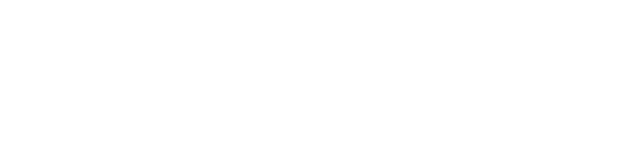
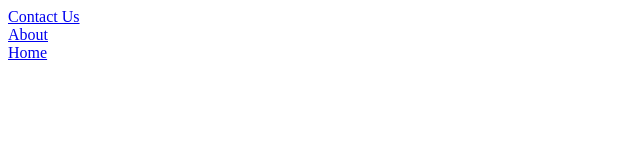
Before and after one commit to ZietMy/figmaa, a plain HTML site: page index.html in a window 1280 px wide. Shown: the whole page, without its empty margins (0-640 px from the left). Drawn offline with Linux system fonts and the light colour scheme.

Commit message:
Edit file index.html

```diff
--- a/index.html
+++ b/index.html
@@ -6,8 +6,16 @@
     <title>Document</title>
 </head>
 <body>
-    <div id="header">
-
+    <div id="menubar" class="menu">
+        <div id="menu-logo"></div>
+        <div id="menu-contact" class="menu-items">
+            <a href="!#">Contact Us</a>
+        </div>
+        <div id="menu-about" class="menu-items">
+             <a href="!#">About</a>
+        </div>
+        <div id="menu-home" class="menu-items"></div>
+            <a href="!#">Home</a>
     </div>
 </body>
 </html>
```
